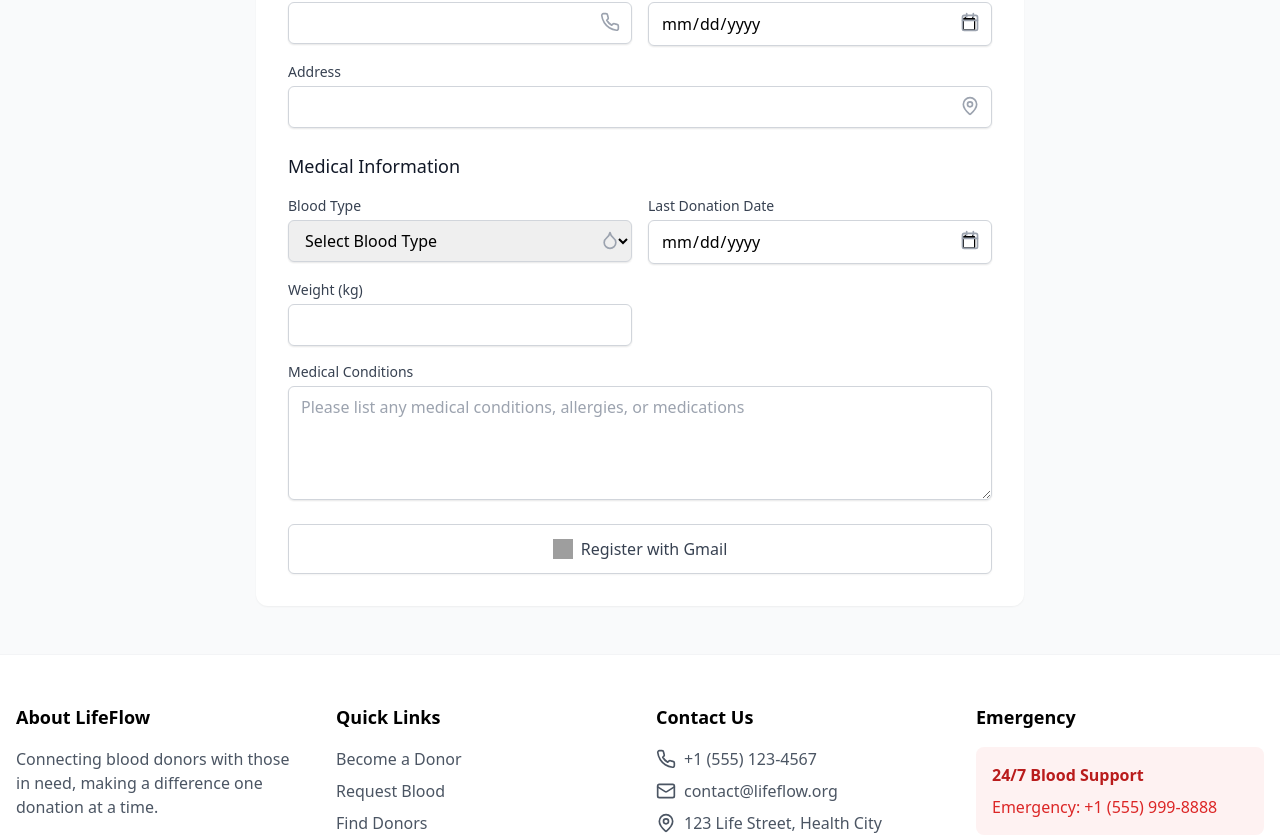
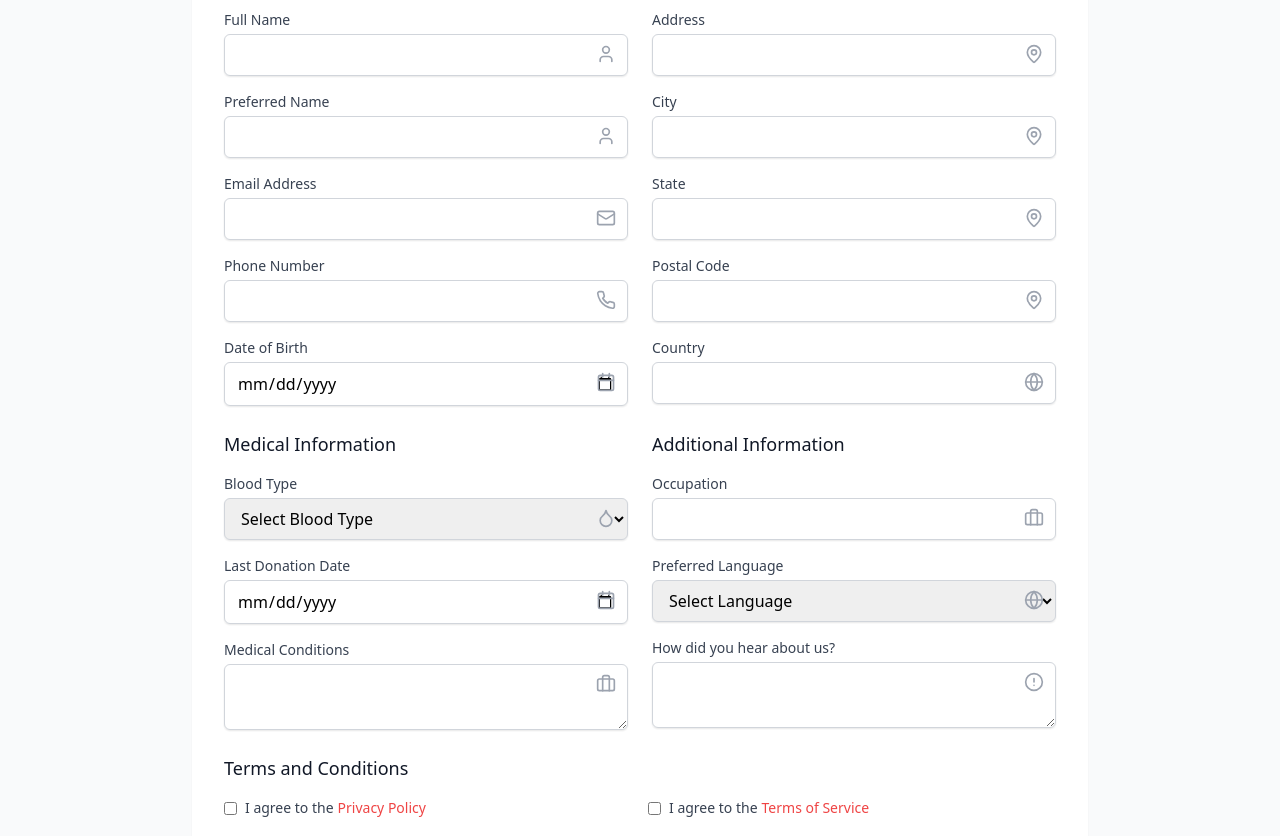
Before and after one commit to akhilkumar332/sb1-natevv, a React (Vite) app: page /donor/register in a window 1280 px wide. Shown: the part 461-1297 px from the top of the page. Built offline with nearby package versions, Linux system fonts and the light colour scheme; no server answers; grey boxes are pictures that could not be loaded.

Commit message:
Donor Register Page Design Changes

```diff
--- a/src/pages/DonorRegister.tsx
+++ b/src/pages/DonorRegister.tsx
@@ -1,5 +1,8 @@
 import React, { useState } from 'react';
-import { Mail, User, Phone, MapPin, Calendar, Droplet, Heart } from 'lucide-react';
+import { Mail, User, Phone, MapPin, Calendar, Droplet, Heart, Lock, AlertCircle, Briefcase, Globe } from 'lucide-react';
+import { Link } from 'react-router-dom';
+import { useAuth } from '../contexts/AuthContext';
+import toast from 'react-hot-toast';
 
 function DonorRegister() {
   const [formData, setFormData] = useState({
@@ -8,50 +11,105 @@ function DonorRegister() {
     phone: '',
     dateOfBirth: '',
     address: '',
+    city: '',
+    state: '',
+    postalCode: '',
+    country: '',
     bloodType: '',
     lastDonation: '',
-    weight: '',
     gender: '',
     medicalConditions: '',
+    password: '',
+    confirmPassword: '',
+    occupation: '',
+    preferredLanguage: '',
+    howHeardAboutUs: '',
+    interestedInVolunteering: 'false',
+    privacyPolicyAgreed: 'false',
+    termsOfServiceAgreed: 'false',
   });
 
+  const [loading, setLoading] = useState(false);
+  const { register, loginWithGoogle } = useAuth();
+
   const handleChange = (e: React.ChangeEvent<HTMLInputElement | HTMLSelectElement | HTMLTextAreaElement>) => {
-    const { name, value } = e.target;
+    const { name, value, type } = e.target;
     setFormData(prevState => ({
       ...prevState,
-      [name]: value
+      [name]: type === 'checkbox' ? (e.target as HTMLInputElement).checked : value
     }));
   };
 
-  const handleSubmit = (e: React.FormEvent) => {
+  const handleSubmit = async (e: React.FormEvent) => {
     e.preventDefault();
-    console.log('Form submitted:', formData);
+    setLoading(true);
+
+    if (formData.password !== formData.confirmPassword) {
+      toast.error('Passwords do not match');
+      setLoading(false);
+      return;
+    }
+
+    try {
+      await register(formData.email, formData.password, formData);
+      toast.success('Registration successful!');
+    } catch (error) {
+      toast.error('Failed to register. Please try again.');
+    } finally {
+      setLoading(false);
+    }
   };
 
-  const handleGmailRegister = () => {
-    // Implement Gmail registration logic here
-    console.log('Register with Gmail clicked');
+  const handleGoogleSignup = async () => {
+    try {
+      setLoading(true);
+      await loginWithGoogle();
+      toast.success('Successfully signed up with Google!');
+    } catch (error) {
+      toast.error('Failed to sign up with Google. Please try again.');
+    } finally {
+      setLoading(false);
+    }
   };
 
   return (
     <div className="min-h-screen flex items-center justify-center bg-gray-50 py-12 px-4 sm:px-6 lg:px-8">
-      <div className="max-w-3xl w-full space-y-8">
+      <div className="max-w-4xl w-full space-y-8">
         <div className="text-center">
           <Heart className="mx-auto h-12 w-12 text-red-500" />
           <h1 className="mt-6 text-3xl font-extrabold text-gray-900">Become a Lifesaver</h1>
           <p className="mt-2 text-sm text-gray-600">Join our community of blood donors and help save lives</p>
         </div>
 
+        {/* Google Sign Up Button */}
+        <div className="flex flex-col items-center">
+          <button
+            onClick={handleGoogleSignup}
+            className="w-full max-w-md flex items-center justify-center px-4 py-2 border border-gray-300 rounded-md shadow-sm text-sm font-medium text-gray-700 bg-white hover:bg-gray-50 focus:outline-none focus:ring-2 focus:ring-offset-2 focus:ring-red-500"
+          >
+            <img
+              className="h-5 w-5 mr-2"
+              src="https://www.gstatic.com/firebasejs/ui/2.0.0/images/auth/google.svg"
+              alt="Google logo"
+            />
+            Sign up with Google
+          </button>
+
+          <div className="mt-6 w-full max-w-md flex items-center justify-between">
+            <div className="w-full border-t border-gray-300" />
+            <div className="px-4 text-sm text-gray-500">or</div>
+            <div className="w-full border-t border-gray-300" />
+          </div>
+        </div>
+
         <form onSubmit={handleSubmit} className="mt-8 space-y-6 bg-white p-8 rounded-xl shadow-sm">
-          {/* Personal Information Section */}
+          <div className="grid grid-cols-1 md:grid-cols-2 gap-6">
+            {/* Personal Information */}
             <div>
               <h2 className="text-lg font-medium text-gray-900 mb-4">Personal Information</h2>
-            <div className="grid grid-cols-1 md:grid-cols-2 gap-4">
-              {/* Full Name */}
+              <div className="space-y-4">
                 <div>
-                <label htmlFor="name" className="block text-sm font-medium text-gray-700">
-                  Full Name
-                </label>
+                  <label htmlFor="name" className="block text-sm font-medium text-gray-700">Full Name</label>
                   <div className="mt-1 relative rounded-md shadow-sm">
                     <input
                       type="text"
@@ -65,12 +123,22 @@ function DonorRegister() {
                     <User className="absolute right-3 top-2.5 h-5 w-5 text-gray-400" />
                   </div>
                 </div>
-
-              {/* Email */}
                 <div>
-                <label htmlFor="email" className="block text-sm font-medium text-gray-700">
-                  Email Address
-                </label>
+                  <label htmlFor="preferredName" className="block text-sm font-medium text-gray-700">Preferred Name</label>
+                  <div className="mt-1 relative rounded-md shadow-sm">
+                    <input
+                      type="text"
+                      id="preferredName"
+                      name="preferredName"
+                      value={formData.preferredName}
+                      onChange={handleChange}
+                      className="block w-full px-3 py-2 border border-gray-300 rounded-md shadow-sm focus:ring-red-500 focus:border-red-500"
+                    />
+                    <User className="absolute right-3 top-2.5 h-5 w-5 text-gray-400" />
+                  </div>
+                </div>
+                <div>
+                  <label htmlFor="email" className="block text-sm font-medium text-gray-700">Email Address</label>
                   <div className="mt-1 relative rounded-md shadow-sm">
                     <input
                       type="email"
@@ -84,12 +152,8 @@ function DonorRegister() {
                     <Mail className="absolute right-3 top-2.5 h-5 w-5 text-gray-400" />
                   </div>
                 </div>
-
-              {/* Phone Number */}
                 <div>
-                <label htmlFor="phone" className="block text-sm font-medium text-gray-700">
-                  Phone Number
-                </label>
+                  <label htmlFor="phone" className="block text-sm font-medium text-gray-700">Phone Number</label>
                   <div className="mt-1 relative rounded-md shadow-sm">
                     <input
                       type="tel"
@@ -103,12 +167,8 @@ function DonorRegister() {
                     <Phone className="absolute right-3 top-2.5 h-5 w-5 text-gray-400" />
                   </div>
                 </div>
-
-              {/* Date of Birth */}
                 <div>
-                <label htmlFor="dateOfBirth" className="block text-sm font-medium text-gray-700">
-                  Date of Birth
-                </label>
+                  <label htmlFor="dateOfBirth" className="block text-sm font-medium text-gray-700">Date of Birth</label>
                   <div className="mt-1 relative rounded-md shadow-sm">
                     <input
                       type="date"
@@ -120,15 +180,16 @@ function DonorRegister() {
                       required
                     />
                     <Calendar className="absolute right-3 top-2.5 h-5 w-5 text-gray-400" />
-                </div>
+                  </div> </div>
               </div>
             </div>
 
-            {/* Address */}
-            <div className="mt-4">
-              <label htmlFor="address" className="block text-sm font-medium text-gray-700">
-                Address
-              </label>
+            {/* Address Information */}
+            <div>
+              <h2 className="text-lg font-medium text-gray-900 mb-4">Address Information</h2>
+              <div className="space-y-4">
+                <div>
+                  <label htmlFor="address" className="block text-sm font-medium text-gray-700">Address</label>
                   <div className="mt-1 relative rounded-md shadow-sm">
                     <input
                       type="text"
@@ -142,17 +203,78 @@ function DonorRegister() {
                     <MapPin className="absolute right-3 top-2.5 h-5 w-5 text-gray-400" />
                   </div>
                 </div>
+                <div>
+                  <label htmlFor="city" className="block text-sm font-medium text-gray-700">City</label>
+                  <div className="mt-1 relative rounded-md shadow-sm">
+                    <input
+                      type="text"
+                      id="city"
+                      name="city"
+                      value={formData.city}
+                      onChange={handleChange}
+                      className="block w-full px-3 py-2 border border-gray-300 rounded-md shadow-sm focus:ring-red-500 focus:border-red-500"
+                      required
+                    />
+                    <MapPin className="absolute right-3 top-2.5 h-5 w-5 text-gray-400" />
+                  </div>
+                </div>
+                <div>
+                  <label htmlFor="state" className="block text-sm font-medium text-gray-700">State</label>
+                  <div className="mt-1 relative rounded-md shadow-sm">
+                    <input
+                      type="text"
+                      id="state"
+                      name="state"
+                      value={formData.state}
+                      onChange={handleChange}
+                      className="block w-full px-3 py-2 border border-gray-300 rounded-md shadow-sm focus:ring-red-500 focus:border-red-500"
+                      required
+                    />
+                    <MapPin className="absolute right-3 top-2.5 h-5 w-5 text-gray-400" />
+                  </div>
+                </div>
+                <div>
+                  <label htmlFor="postalCode" className="block text-sm font-medium text-gray-700">Postal Code</label>
+                  <div className="mt-1 relative rounded-md shadow-sm">
+                    <input
+                      type="text"
+                      id="postalCode"
+                      name="postalCode"
+                      value={formData.postalCode}
+                      onChange={handleChange}
+                      className="block w-full px-3 py-2 border border-gray-300 rounded-md shadow-sm focus:ring-red-500 focus:border-red-500"
+                      required
+                    />
+                    <MapPin className="absolute right-3 top-2.5 h-5 w-5 text-gray-400" />
+                  </div>
+                </div>
+                <div>
+                  <label htmlFor="country" className="block text-sm font-medium text-gray-700">Country</label>
+                  <div className="mt-1 relative rounded-md shadow-sm">
+                    <input
+                      type="text"
+                      id="country"
+                      name="country"
+                      value={formData.country}
+                      onChange={handleChange}
+                      className="block w-full px-3 py-2 border border-gray-300 rounded-md shadow-sm focus:ring-red-500 focus:border-red-500"
+                      required
+                    />
+                    <Globe className="absolute right-3 top-2.5 h-5 w-5 text-gray-400" />
+                  </div>
+                </div>
+              </div>
+            </div>
           </div>
 
-          {/* Medical Information Section */}
+          {/* Medical and Additional Information Section - Side by Side */}
+          <div className="grid grid-cols-1 md:grid-cols-2 gap-6 mt-6">
+            {/* Medical Information */}
             <div>
               <h2 className="text-lg font-medium text-gray-900 mb-4">Medical Information</h2>
-            <div className="grid grid-cols-1 md:grid-cols-2 gap-4">
-              {/* Blood Type */}
+              <div className="space-y-4">
                 <div>
-                <label htmlFor="bloodType" className="block text-sm font-medium text-gray-700">
-                  Blood Type
-                </label>
+                  <label htmlFor="bloodType" className="block text-sm font-medium text-gray-700">Blood Type</label>
                   <div className="mt-1 relative rounded-md shadow-sm">
                     <select
                       id="bloodType"
@@ -173,13 +295,10 @@ function DonorRegister() {
                       <option value="O-">O-</option>
                     </select>
                     <Droplet className="absolute right-3 top-2.5 h-5 w-5 text-gray-400" />
-                </div> </div>
-
-              {/* Last Donation */}
+                  </div>
+                </div>
                 <div>
-                <label htmlFor="lastDonation" className="block text-sm font-medium text-gray-700">
-                  Last Donation Date
-                </label>
+                  <label htmlFor="lastDonation" className="block text-sm font-medium text-gray-700">Last Donation Date</label>
                   <div className="mt-1 relative rounded-md shadow-sm">
                     <input
                       type="date"
@@ -193,59 +312,118 @@ function DonorRegister() {
                     <Calendar className="absolute right-3 top-2.5 h-5 w-5 text-gray-400" />
                   </div>
                 </div>
-
-              {/* Weight */}
                 <div>
-                <label htmlFor="weight" className="block text-sm font-medium text-gray-700">
-                  Weight (kg)
-                </label>
-                <div className="mt-1 relative rounded-md shadow-sm">
-                  <input
-                    type="number"
-                    id="weight"
-                    name="weight"
-                    value={formData.weight}
-                    onChange={handleChange}
-                    className="block w-full px-3 py-2 border border-gray-300 rounded-md shadow-sm focus:ring-red-500 focus:border-red-500"
-                    required
-                  />
-                </div>
-              </div>
-
-              {/* Medical Conditions */}
-              <div className="col-span-1 md:col-span-2">
-                <label htmlFor="medicalConditions" className="block text-sm font-medium text-gray-700">
-                  Medical Conditions
-                </label>
+                  <label htmlFor="medicalConditions" className="block text-sm font-medium text-gray-700">Medical Conditions</label>
                   <div className="mt-1 relative rounded-md shadow-sm">
                     <textarea
                       id="medicalConditions"
                       name="medicalConditions"
                       value={formData.medicalConditions}
                       onChange={handleChange}
-                    rows={4}
-                    placeholder="Please list any medical conditions, allergies, or medications"
                       className="block w-full px-3 py-2 border border-gray-300 rounded-md shadow-sm focus:ring-red-500 focus:border-red-500"
                       required
                     />
+                    <Briefcase className="absolute right-3 top-2.5 h-5 w-5 text-gray-400" />
                   </div>
                 </div>
               </div>
             </div>
 
+            {/* Additional Information */}
+            <div>
+              <h2 className="text-lg font-medium text-gray-900 mb-4">Additional Information</h2>
+              <div className="space-y-4">
+                <div>
+                  <label htmlFor="occupation" className="block text-sm font-medium text-gray-700">Occupation</label>
+                  <div className="mt-1 relative rounded-md shadow-sm">
+                    <input
+                      type="text"
+                      id="occupation"
+                      name="occupation"
+                      value={formData.occupation}
+                      onChange={handleChange}
+                      className="block w-full px-3 py-2 border border-gray-300 rounded-md shadow-sm focus:ring-red-500 focus:border-red-500"
+                      required
+                    />
+                    <Briefcase className="absolute right-3 top-2.5 h-5 w-5 text-gray-400" />
+                  </div>
+                </div>
+                <div>
+                  <label htmlFor="preferredLanguage" className="block text-sm font-medium text-gray-700">Preferred Language</label>
+                  <div className="mt-1 relative rounded-md shadow-sm">
+                    <select
+                      id="preferredLanguage"
+                      name="preferredLanguage"
+                      value={formData.preferredLanguage}
+                      onChange={handleChange}
+                      className="block w-full px-3 py-2 border border-gray-300 rounded-md shadow-sm focus:ring-red-500 focus:border-red-500"
+                      required
+                    >
+                      <option value="">Select Language</option>
+                      <option value="English">English</option>
+                      <option value="Spanish">Spanish</option>
+                      <option value="French">French</option>
+                      <option value="Arabic">Arabic</option>
+                    </select>
+                    <Globe className="absolute right-3 top-2.5 h-5 w-5 text-gray-400" />
+                  </div>
+                </div>
+                <div>
+                  <label htmlFor="howHeardAboutUs" className="block text-sm font-medium text-gray-700">How did you hear about us?</label>
+                  <div className="mt-1 relative rounded-md shadow-sm">
+                    <textarea
+                      id="howHeardAboutUs"
+                      name="howHeardAboutUs"
+                      value={formData.howHeardAboutUs}
+                      onChange={handleChange}
+                      className="block w-full px-3 py-2 border border-gray-300 rounded-md shadow-sm focus:ring-red-500 focus:border-red-500"
+                      required
+                    />
+                    <AlertCircle className="absolute right-3 top-2.5 h-5 w-5 text-gray-400" />
+                  </div>
+                </div>
+              </div>
+            </div>
+          </div>
+
+          {/* Terms and Conditions - Side by Side */}
+          <div className="mt-6">
+            <h2 className="text-lg font-medium text-gray-900 mb-4">Terms and Conditions</h2>
+            <div className="grid grid-cols-1 md:grid-cols-2 gap-4">
+              <div>
+                <label className="flex items-center text-sm font-medium text-gray-700">
+                  <input
+                    type="checkbox"
+                    name="privacyPolicyAgreed"
+                    checked={formData.privacyPolicyAgreed === 'true'}
+                    onChange={handleChange}
+                    className="mr-2"
+                  />
+                  I agree to the <Link to="/privacy-policy" className="ml-1 text-red-500 hover:text-red-700">Privacy Policy</Link>
+                </label>
+              </div>
+              <div>
+                <label className="flex items-center text-sm font-medium text-gray-700">
+                  <input
+                    type="checkbox"
+                    name="termsOfServiceAgreed"
+                    checked={formData.termsOfServiceAgreed === 'true'}
+                    onChange={handleChange}
+                    className="mr-2"
+                  />
+                  I agree to the <Link to="/terms-of-service" className="ml-1 text-red-500 hover:text-red-700">Terms of Service</Link>
+                </label>
+              </div>
+            </div>
+          </div>
+
           {/* Register Button */}
-          <div className="flex flex-col space-y-4">
+          <div className="mt-6 flex justify-center">
             <button
-              type="button"
-              onClick={handleGmailRegister}
-              className="w-full flex items-center justify-center py-3 px-4 border border-gray-300 rounded-md shadow-sm text-gray-700 bg-white hover:bg-gray-50 focus:outline-none focus:ring-2 focus:ring-offset-2 focus:ring-red-500 transition-all duration-200"
+              type="submit"
+              className="w-full max-w-md flex items-center justify-center px-4 py-2 border border-transparent rounded-md shadow-sm text-sm font-medium text-white bg-red-500 hover:bg-red-700 focus:outline-none focus:ring-2 focus:ring-offset-2 focus:ring-red-500"
             >
-              <img
-                className="h-5 w-5 mr-2"
-                src="https://www.gstatic.com/firebasejs/ui/2.0.0/images/auth/google.svg"
-                alt="Google logo"
-              />
-              <span>Register with Gmail</span>
+              Create Account
             </button>
           </div>
         </form>
```
Lines whose indentation alone changed are shown as unchanged.
